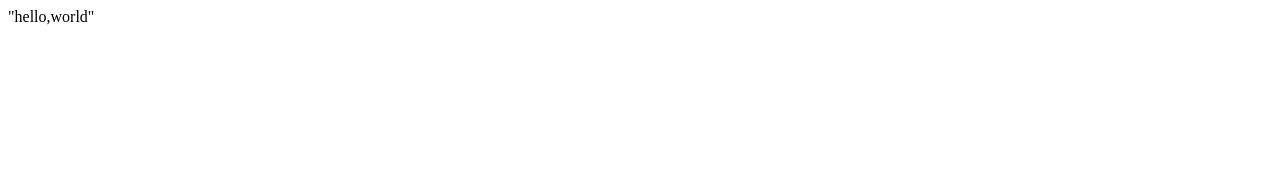
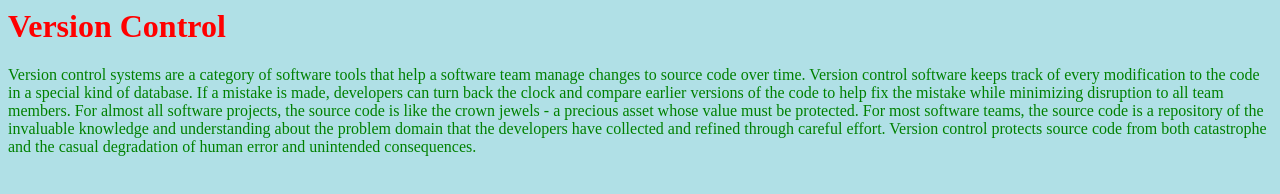
Before and after one commit to AmitVaranasi/MaheshwarVaranasi.github.io, a plain HTML site: page index.html in a window 1280 px wide. Drawn offline with Linux system fonts and the light colour scheme.

Commit message:
my hello world commit

```diff
--- a/index.html
+++ b/index.html
@@ -1 +1,8 @@
-"hello,world"
+<html>
+<body style="background-color:powderblue;">
+
+<h1 style="color:red;">Version Control</h1>
+<p style = "color:green;">Version control systems are a category of software tools that help a software team manage changes to source code over time. Version control software keeps track of every modification to the code in a special kind of database. If a mistake is made, developers can turn back the clock and compare earlier versions of the code to help fix the mistake while minimizing disruption to all team members.
+For almost all software projects, the source code is like the crown jewels - a precious asset whose value must be protected. For most software teams, the source code is a repository of the invaluable knowledge and understanding about the problem domain that the developers have collected and refined through careful effort. Version control protects source code from both catastrophe and the casual degradation of human error and unintended consequences.</p>
+</body>
+</html>
```
